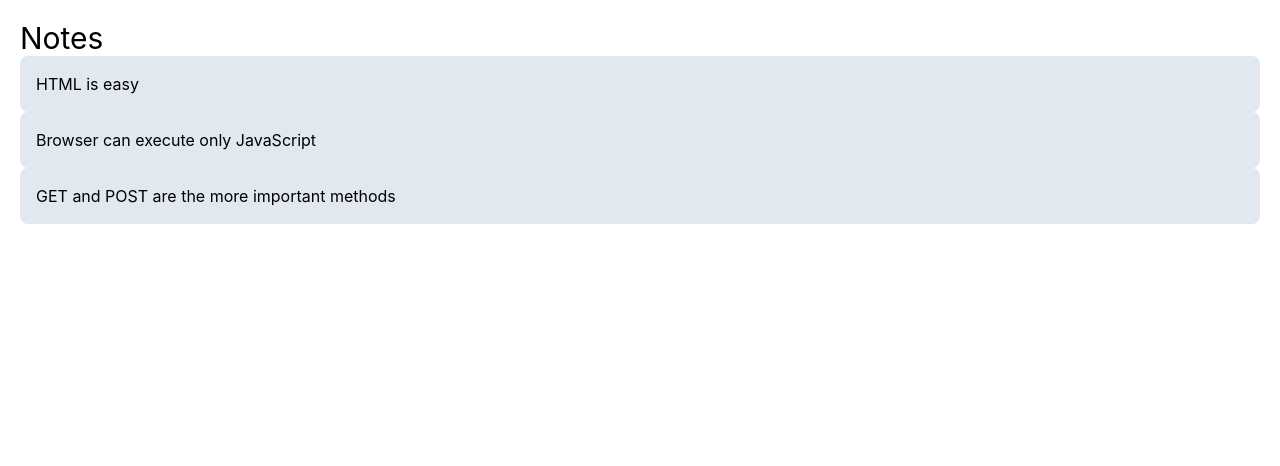
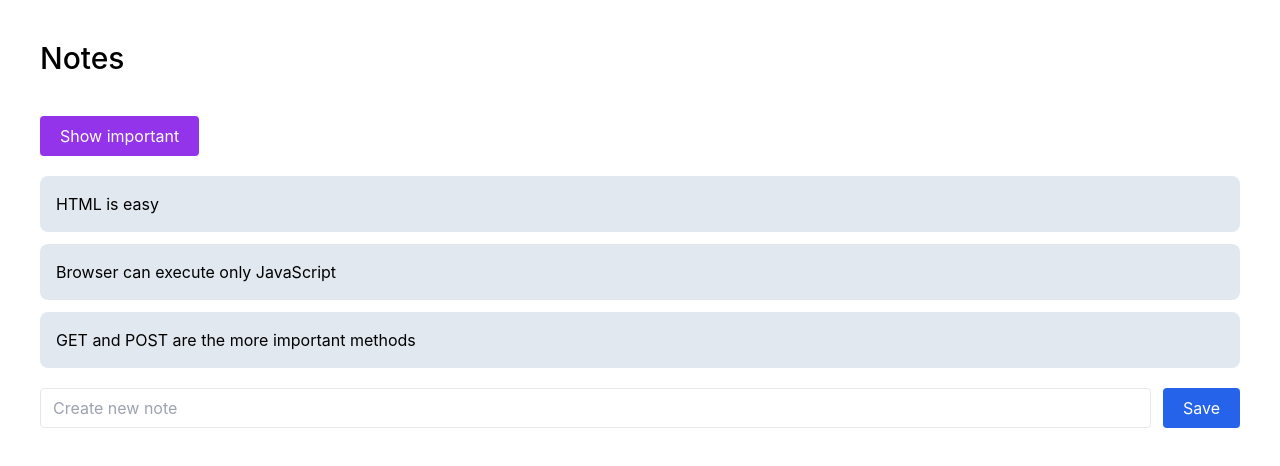
Before and after one commit to oelearning/fullstackopen-1c, a React (Vite) app in the folder 1c/: page /notes in a window 1280 px wide. Shown: the top 466 px of the page. Built offline with nearby package versions, Linux system fonts and the light colour scheme.

Commit message:
add form and ocnditional render

```diff
--- a/1c/src/pages/NotesPage.jsx
+++ b/1c/src/pages/NotesPage.jsx
@@ -1,20 +1,74 @@
-/* eslint-disable react/jsx-indent */
+import { useState } from 'react'
 import { Note } from '../components/Note'
 import { notes } from '../data/notes'
 
 export const NotesPage = () => {
+  const [notesList, setNotesList] = useState(notes)
+  const [newNote, setNewNote] = useState('')
+  const [showAll, setShowAll] = useState(true)
+
+  const handleNoteChange = (e) => {
+    setNewNote(e.target.value)
+  }
+
+  const addNote = (e) => {
+    e.preventDefault()
+    const noteObject = {
+      content: newNote,
+      import: Math.random() < 0.5,
+      id: notesList.length + 1
+    }
+
+    setNotesList(notesList.concat(noteObject))
+    setNewNote('')
+  }
+
+  const notesToShow = showAll
+    ? notesList
+    : notesList.filter(note => note.important === true)
+
+  const toggleNotesToShow = () => {
+    setShowAll(!showAll)
+  }
+
   return (
-    <div className='p-5 m-0'>
-      <h1 className='text-3xl'>Notes</h1>
+    <div className='p-10 space-y-5'>
+      <h1 className='text-3xl pb-5 font-medium'>Notes</h1>
+      <div>
+        <button
+          className='bg-purple-600 text-white py-2 px-5 rounded hover:bg-purple-700'
+          onClick={toggleNotesToShow}
+        >
+          Show {showAll ? 'important' : 'all'}
+        </button>
+      </div>
       {
-        (typeof notes === 'undefined' || notes.length === 0)
+        (typeof notesToShow === 'undefined' || notesToShow.length === 0)
           ? <p>There are not notes to show</p>
-          : <ul>
-            {notes?.map(({ id, content }) => (
+          : <ul className='space-y-3'>
+            {notesToShow?.map(({ id, content }) => (
               <Note key={id} content={content} />
             ))}
-            </ul>
+          </ul>
       }
+      <form onSubmit={addNote}>
+        <div>
+          <div className='w-full flex space-x-3'>
+            <input
+              type='text'
+              placeholder='Create new note'
+              value={newNote}
+              onChange={handleNoteChange}
+              className='appearance-none border rounded py-2 px-3 text-gray-700 leading-tight focus:outline-none focus:border-blue-600 flex-1'
+            />
+            <button
+              className='bg-blue-600 text-white py-2 px-5 rounded hover:bg-blue-700'
+            >
+              Save
+            </button>
+          </div>
+        </div>
+      </form>
     </div>
   )
 }
```
